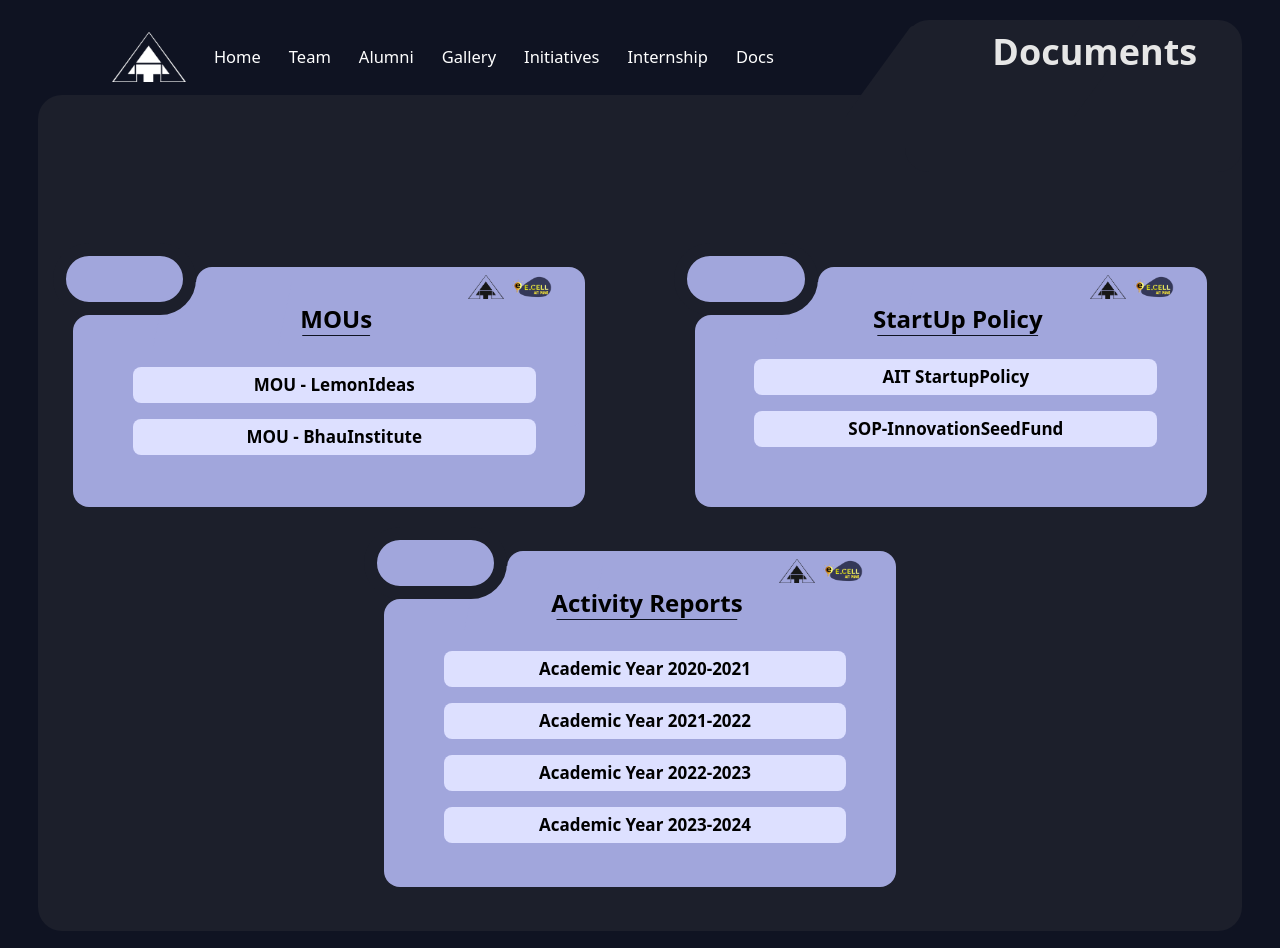
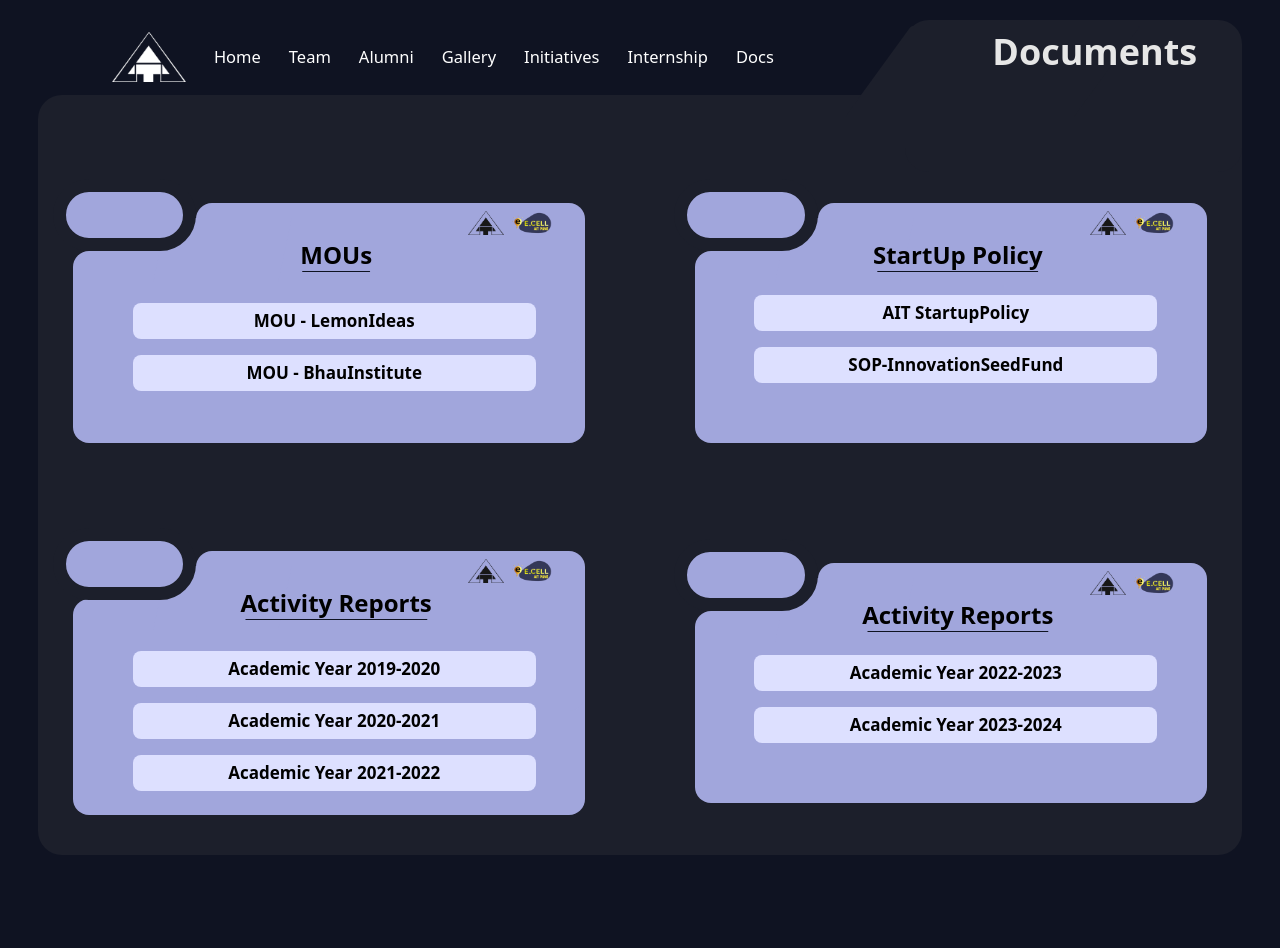
Before and after one commit to I-E-Cell/Vite-Ecell, a React (Vite) app: page /document in a window 1280 px wide. After the commit the page ends 872 px from the top, so only its background shows below. Built offline with nearby package versions, Linux system fonts and the light colour scheme.

Commit message:
added docs

```diff
--- a/src/Components/Documents.jsx
+++ b/src/Components/Documents.jsx
@@ -1,187 +1,237 @@
-import React from 'react'
-import Nav from './Nav'
-import ait from "../assets/aitb.png"
+
+import Nav from "./Nav";
+import ait from "../assets/aitb.png";
 import ecell_logo from "../assets/ecell.png";
-import mouLemonIdeas from '../assets/docs/LemonIdeas.pdf'
-import mouBhau from '../assets/docs/BhauInstitute.pdf'
-import ECell20 from '../assets/docs/ECell2020-21.pdf'
-import ECell21 from '../assets/docs/ECell2021-22.pdf'
-import ECell22 from '../assets/docs/ECell2022-23.pdf'
-import ECell23 from '../assets/docs/ECell2023-24.pdf'
-import startupPolicy from '../assets/docs/AITStartupPolicy_2022.pdf'
-import sop from '../assets/docs/SOP-InnovationSeedFund.pdf'
-
-
+import mouLemonIdeas from "../assets/docs/LemonIdeas.pdf";
+import mouBhau from "../assets/docs/BhauInstitute.pdf";
+import ECell20 from "../assets/docs/ECell2020-21.pdf";
+import ECell21 from "../assets/docs/ECell2021-22.pdf";
+import ECell22 from "../assets/docs/ECell2022-23.pdf";
+import ECell23 from "../assets/docs/ECell2324.pdf";
+import startupPolicy from "../assets/docs/AITStartupPolicy_2022.pdf";
+import sop from "../assets/docs/SOP-InnovationSeedFund.pdf";
+import ECell19 from "../assets/docs/ECell1920.pdf";
 
 const Documents = () => {
   return (
     <>
-            <div className='pb-[7em] ' >
+      <div className="pb-[7em] ">
         <Nav />
-                <div className='relative w-[100%]   bg-[#0F1322]'>
-                    <div className='relative mx-auto justify-center align-middle top-[95px]  pb-[7em] md:pb-1   w-[94%]  rounded-3xl bg-[#1C1F2B]'>
-                        <div className=' relative w-[28%]  h-[9.5em] rounded-3xl left-[72%] -top-[75px]   bg-[#1C1F2B]'>
-                            <h1 className='absolute  text-[#e6e6e6] z-10 font-semibold text-xl md:text-3xl lg:text-4xl hidden md:flex justify-center text-center md:left-[20%] lg:left-[26%] top-3'>Documents</h1>
-                            <div className='s_box rounded-sm w-[68%] lg:-left-[26.5px] -left-[28px] top-[6px]  h-[60%] bg-[#1C1F2B]'>
+        <div className="relative w-[100%]   bg-[#0F1322]">
+          <div className="relative mx-auto justify-center align-middle top-[95px]  pb-[7em] md:pb-10   w-[94%]  rounded-3xl bg-[#1C1F2B]">
+            <div className=" relative w-[28%]  h-[9.5em] rounded-3xl left-[72%] -top-[75px]   bg-[#1C1F2B]">
+              <h1 className="absolute  text-[#e6e6e6] z-10 font-semibold text-xl md:text-3xl lg:text-4xl hidden md:flex justify-center text-center md:left-[20%] lg:left-[26%] top-3">
+                Documents
+              </h1>
+              <div className="s_box rounded-sm w-[68%] lg:-left-[26.5px] -left-[28px] top-[6px]  h-[60%] bg-[#1C1F2B]"></div>
+            </div>
+            <div className="flex flex-col relative -top-11  lg:flex-row justify-center items-center lg:justify-around gap-28 lg:gap-10">
+              <div className="w-[18.5em]  sm:w-[21em] relative top-12 mx-auto md:mx-0 md:w-[28em] lg:w-[32em] h-[12em] rounded-2xl bg-[#A1A6DC]">
+                <div className="w-[76%] relative left-[24%] -top-12 h-[10em] rounded-2xl bg-[#A1A6DC]">
+                  <div className="absolute flex flex-row gap-2 left-[63%]  md:left-[70%] top-2 justify-end">
+                    <img className="w-9 h-6" src={ait} alt="" />
 
+                    <img className="w-10 h-6" src={ecell_logo} alt="" />
                   </div>
-                        </div>
-                        <div className='flex flex-col relative -top-11 lg:top-5 lg:flex-row justify-center items-center lg:justify-around gap-28 lg:gap-10'>
-
-
-                            <div className='w-[18.5em]  sm:w-[21em] relative top-12 mx-auto md:mx-0 md:w-[28em] lg:w-[32em] h-[12em] rounded-2xl bg-[#A1A6DC]'>
-                                <div className='w-[76%] relative left-[24%] -top-12 h-[10em] rounded-2xl bg-[#A1A6DC]'>
-                                    <div className='absolute flex flex-row gap-2 left-[63%]  md:left-[70%] top-2 justify-end'>
-                                        <img className='w-9 h-6' src={ait} alt="" />
-
-                                        <img className='w-10 h-6' src={ecell_logo} alt="" />
-
-                                    </div>
-                                    <div className='absolute top-9 left-[36%] translate-x-[-50%]  font-bold z-10 text-lg md:text-2xl'>
+                  <div className="absolute top-9 left-[36%] translate-x-[-50%]  font-bold z-10 text-lg md:text-2xl">
                     <div
                       // initial={{ opacity: 0, x: 60 }}
                       // whileInView={{ opacity: 1, x: 0 }}
                       // transition={{ duration: 0.6 }}
-                                            className=' '
+                      className=" "
                     >
                       <h1>MOUs</h1>
                     </div>
 
-                                        <div className='w-[95%] h-[1.4px] rounded-full relative mx-auto bg-[#0F1322]'>
+                    <div className="w-[95%] h-[1.4px] rounded-full relative mx-auto bg-[#0F1322]"></div>
+                  </div>
+                  <div className="w-[32%] h-[40%] bg-[#A1A6DC] relative top-[15px]   -skew-x-12 -left-[36px]"></div>
+                  <div className="relative mt-2 min-w-[115%] text-sm md:text-[15px] lg:text-[17px] -left-[22%] z-10 top-7  text-center">
+                    <div className="flex flex-col gap-4">
+                      <a
+                      rel="noreferrer"
+                        target="_blank"
+                        className="w-[90%] text-center font-semibold mx-auto bg-[#dde0ff] p-2 rounded-lg"
+                        href={mouLemonIdeas}
+                      >
+                        MOU - LemonIdeas
+                      </a>
+                      <a
+                      rel="noreferrer"
 
+                        target="_blank"
+                        className="w-[90%] text-center font-semibold mx-auto bg-[#dde0ff] p-2 rounded-lg"
+                        href={mouBhau}
+                      >
+                        MOU - BhauInstitute
+                      </a>
                     </div>
-                                    </div>
-                                    <div className='w-[32%] h-[40%] bg-[#A1A6DC] relative top-[15px]   -skew-x-12 -left-[36px]'>
-
-                                    </div>
-                                    <div className='relative mt-2 min-w-[115%] text-sm md:text-[15px] lg:text-[17px] -left-[22%] z-10 top-7  text-center'>
-                                        <div className='flex flex-col gap-4'>
-                                            <a target='_blank' className='w-[90%] text-center font-semibold mx-auto bg-[#dde0ff] p-2 rounded-lg' href={mouLemonIdeas}>MOU - LemonIdeas</a>
-                                            <a target='_blank' className='w-[90%] text-center font-semibold mx-auto bg-[#dde0ff] p-2 rounded-lg' href={mouBhau}>MOU - BhauInstitute</a>
-
-                                        </div>
-
                   </div>
                 </div>
 
-                                <div className='w-[28%] -top-[120.9%] -left-[4%] md:-left-[3.85%] lg:-left-[4%] relative  z-10  h-[4.5em] border-[13px] border-[#1C1F2B] rounded-full bg-[#A1A6DC]'>
-
-                                </div>
+                <div className="w-[28%] -top-[120.9%] -left-[4%] md:-left-[3.85%] lg:-left-[4%] relative  z-10  h-[4.5em] border-[13px] border-[#1C1F2B] rounded-full bg-[#A1A6DC]"></div>
               </div>
 
-
-
-
-
-                            <div className='w-[18.5em] sm:w-[21em] relative top-12 mx-auto md:mx-0 md:w-[28em] lg:w-[32em] h-[12em] rounded-2xl bg-[#A1A6DC]'>
-                                <div className='w-[76%] relative left-[24%] -top-12 h-[10em] rounded-2xl bg-[#A1A6DC]'>
-                                    <div className='absolute flex flex-row gap-2 left-[63%]  md:left-[70%] top-2 justify-end'>
-                                        <img className='w-9 h-6' src={ait} alt="" />
-                                        <img className='w-10 h-6' src={ecell_logo} alt="" />
+              <div className="w-[18.5em] sm:w-[21em] relative top-12 mx-auto md:mx-0 md:w-[28em] lg:w-[32em] h-[12em] rounded-2xl bg-[#A1A6DC]">
+                <div className="w-[76%] relative left-[24%] -top-12 h-[10em] rounded-2xl bg-[#A1A6DC]">
+                  <div className="absolute flex flex-row gap-2 left-[63%]  md:left-[70%] top-2 justify-end">
+                    <img className="w-9 h-6" src={ait} alt="" />
+                    <img className="w-10 h-6" src={ecell_logo} alt="" />
                   </div>
-                                    <div className='absolute top-9 left-[36%] translate-x-[-50%]  font-bold z-10 text-lg md:text-2xl'>
+                  <div className="absolute top-9 left-[36%] translate-x-[-50%]  font-bold z-10 text-lg md:text-2xl">
                     <div
                     // initial={{ opacity: 0, x: 60 }}
                     // whileInView={{ opacity: 1, x: 0 }}
                     // transition={{ duration: 0.6 }}
-
                     >
                       <h1>StartUp Policy</h1>
                     </div>
 
-                                        <div className='w-[95%] h-[1.4px] rounded-full relative mx-auto bg-[#0F1322]'>
+                    <div className="w-[95%] h-[1.4px] rounded-full relative mx-auto bg-[#0F1322]"></div>
+                  </div>
+                  <div className="w-[32%] h-[40%] bg-[#A1A6DC] relative top-[15px]   -skew-x-12 -left-[36px]"></div>
 
+                  <div className="relative min-w-[115%] text-sm md:text-[15px] lg:text-[17px] -left-[22%] z-10 top-7  text-center">
+                    <div className="flex flex-col gap-4">
+                      <a
+                        target="_blank"
+                      rel="noreferrer"
+
+                        className="w-[90%] text-center font-semibold mx-auto bg-[#dde0ff] p-2 rounded-lg"
+                        href={startupPolicy}
+                      >
+                        AIT StartupPolicy
+                      </a>
+                      <a
+                        target="_blank"
+                        className="w-[90%] text-center font-semibold mx-auto bg-[#dde0ff] p-2 rounded-lg"
+                        href={sop}
+                      rel="noreferrer"
+
+                      >
+                        SOP-InnovationSeedFund
+                      </a>
                     </div>
-                                    </div>
-                                    <div className='w-[32%] h-[40%] bg-[#A1A6DC] relative top-[15px]   -skew-x-12 -left-[36px]'>
-
-                                    </div>
-
-                                    <div className='relative min-w-[115%] text-sm md:text-[15px] lg:text-[17px] -left-[22%] z-10 top-7  text-center'>
-                                        <div className='flex flex-col gap-4'>
-                                            <a target='_blank' className='w-[90%] text-center font-semibold mx-auto bg-[#dde0ff] p-2 rounded-lg' href={startupPolicy}>AIT StartupPolicy</a>
-                                            <a target='_blank' className='w-[90%] text-center font-semibold mx-auto bg-[#dde0ff] p-2 rounded-lg' href={sop}>SOP-InnovationSeedFund</a>
-
-                                        </div>
-
                   </div>
                 </div>
 
-                                <div className='w-[28%] -top-[120.9%] -left-[4%] md:-left-[3.85%] lg:-left-[4%] relative  z-10  h-[4.5em] border-[13px] border-[#1C1F2B] rounded-full bg-[#A1A6DC]'>
-
+                <div className="w-[28%] -top-[120.9%] -left-[4%] md:-left-[3.85%] lg:-left-[4%] relative  z-10  h-[4.5em] border-[13px] border-[#1C1F2B] rounded-full bg-[#A1A6DC]"></div>
               </div>
             </div>
 
+            <div className="flex flex-col relative   lg:flex-row justify-center items-center lg:justify-around gap-28 lg:gap-10"></div>
 
+            <div className="flex flex-col gap-28 lg:gap-10  relative top-14 lg:top-8 lg:flex-row justify-center items-center lg:justify-around md:my-20  ">
+              <div className="w-[18.5em]  sm:w-[21em] relative top-12 mx-auto md:mx-0 md:w-[28em] lg:w-[32em] h-[13.5em] rounded-2xl bg-[#A1A6DC]">
+                <div className="w-[76%] relative left-[24%] -top-12 h-[10em] rounded-2xl bg-[#A1A6DC]">
+                  <div className="absolute flex flex-row gap-2 left-[63%]  md:left-[70%] top-2 justify-end">
+                    <img className="w-9 h-6" src={ait} alt="" />
+
+                    <img className="w-10 h-6" src={ecell_logo} alt="" />
                   </div>
-
-
-
-                        <div className='flex flex-col relative top-14 lg:top-8 lg:flex-row justify-center items-center lg:justify-around md:my-20  '>
-                            <div className=" mx-auto">
-
-                            <div className='w-[18.5em]  sm:w-[21em] relative top-12  md:mx-0 md:w-[28em] lg:w-[32em] h-[18em] rounded-2xl bg-[#A1A6DC] mb-5 md:mb-10 '>
-                                <div className='w-[76%] relative left-[24%] -top-12 h-[10em] rounded-2xl bg-[#A1A6DC]'>
-                                    <div className='absolute flex flex-row gap-2 left-[63%]  md:left-[70%] top-2 justify-end'>
-                                        <img className='w-9 h-6' src={ait} alt="" />
-
-                                        <img className='w-10 h-6' src={ecell_logo} alt="" />
-
-                                    </div>
-                                    <div className='absolute top-9 left-[36%] translate-x-[-50%]  font-bold z-10 text-lg md:text-2xl'>
+                  <div className="absolute top-9 left-[36%] translate-x-[-50%]  font-bold z-10 text-lg md:text-2xl">
                     <div
                       // initial={{ opacity: 0, x: 60 }}
                       // whileInView={{ opacity: 1, x: 0 }}
                       // transition={{ duration: 0.6 }}
-                                            className=' '
+                      className=" "
                     >
                       <h1>Activity Reports</h1>
                     </div>
 
-                                        <div className='w-[95%] h-[1.4px] rounded-full relative mx-auto bg-[#0F1322]'>
+                    <div className="w-[95%] h-[1.4px] rounded-full relative mx-auto bg-[#0F1322]"></div>
+                  </div>
+                  <div className="w-[32%] h-[40%] bg-[#A1A6DC] relative top-[15px]   -skew-x-12 -left-[36px]"></div>
+                  <div className="relative mt-2 min-w-[115%] text-sm md:text-[15px] lg:text-[17px] -left-[22%] z-10 top-7  text-center">
+                    <div className="flex flex-col gap-4">
+                      <a
+                        target="_blank"
+                        className="w-[90%] text-center font-semibold mx-auto bg-[#dde0ff] p-2 rounded-lg"
+                        href={ECell19}
+                      rel="noreferrer"
 
+                      >
+                        Academic Year 2019-2020
+                      </a>
+
+                      <a
+                        target="_blank"
+                        className="w-[90%] text-center font-semibold mx-auto bg-[#dde0ff] p-2 rounded-lg"
+                        href={ECell20}
+                      rel="noreferrer"
+
+                      >
+                        Academic Year 2020-2021
+                      </a>
+                      <a
+                        target="_blank"
+                        className="w-[90%] text-center font-semibold mx-auto bg-[#dde0ff] p-2 rounded-lg"
+                        href={ECell21}
+                      rel="noreferrer"
+
+                      >
+                        Academic Year 2021-2022
+                      </a>
                     </div>
-                                    </div>
-                                    <div className='w-[32%] h-[40%] bg-[#A1A6DC] relative top-[15px]   -skew-x-12 -left-[36px]'>
-
-                                    </div>
-                                    <div className='relative mt-2 min-w-[115%] text-sm md:text-[15px] lg:text-[17px] -left-[22%] z-10 top-7  text-center'>
-                                        <div className='flex flex-col gap-4'>
-                                            <a target='_blank' className='w-[90%] text-center font-semibold mx-auto bg-[#dde0ff] p-2 rounded-lg' href={ECell20}>Academic Year 2020-2021</a>
-                                            <a target='_blank' className='w-[90%] text-center font-semibold mx-auto bg-[#dde0ff] p-2 rounded-lg' href={ECell21}>Academic Year 2021-2022</a>
-                                            <a target='_blank' className='w-[90%] text-center font-semibold mx-auto bg-[#dde0ff] p-2 rounded-lg' href={ECell22}>Academic Year 2022-2023</a>
-                                            <a target='_blank' className='w-[90%] text-center font-semibold mx-auto bg-[#dde0ff] p-2 rounded-lg' href={ECell23}>Academic Year 2023-2024</a>
-
-                                        </div>
-
                   </div>
                 </div>
 
-                                <div className='w-[28%] -top-[80.7%] -left-[4%] md:-left-[3.85%] lg:-left-[4%] relative  z-10  h-[4.5em] border-[13px] border-[#1C1F2B] rounded-full bg-[#A1A6DC]'>
+                <div className="w-[28%] -top-[107%] -left-[4%] md:-left-[3.85%] lg:-left-[4%] relative  z-10  h-[4.5em] border-[13px] border-[#1C1F2B] rounded-full bg-[#A1A6DC]"></div>
+              </div>
 
+              <div className="w-[18.5em] sm:w-[21em] relative top-12 mx-auto md:mx-0 md:w-[28em] lg:w-[32em] h-[12em] rounded-2xl bg-[#A1A6DC]">
+                <div className="w-[76%] relative left-[24%] -top-12 h-[10em] rounded-2xl bg-[#A1A6DC]">
+                  <div className="absolute flex flex-row gap-2 left-[63%]  md:left-[70%] top-2 justify-end">
+                    <img className="w-9 h-6" src={ait} alt="" />
+                    <img className="w-10 h-6" src={ecell_logo} alt="" />
+                  </div>
+                  <div className="absolute top-9 left-[36%] translate-x-[-50%]  font-bold z-10 text-lg md:text-2xl">
+                    <div
+                    // initial={{ opacity: 0, x: 60 }}
+                    // whileInView={{ opacity: 1, x: 0 }}
+                    // transition={{ duration: 0.6 }}
+                    >
+                      <h1>Activity Reports</h1>
+                    </div>
+
+                    <div className="w-[95%] h-[1.4px] rounded-full relative mx-auto bg-[#0F1322]"></div>
+                  </div>
+                  <div className="w-[32%] h-[40%] bg-[#A1A6DC] relative top-[15px]   -skew-x-12 -left-[36px]"></div>
+
+                  <div className="relative min-w-[115%] text-sm md:text-[15px] lg:text-[17px] -left-[22%] z-10 top-7  text-center">
+                    <div className="flex flex-col gap-4">
+                      <a
+                        target="_blank"
+                        className="w-[90%] text-center font-semibold mx-auto bg-[#dde0ff] p-2 rounded-lg"
+                        href={ECell22}
+                      rel="noreferrer"
+
+                      >
+                        Academic Year 2022-2023
+                      </a>
+                      <a
+                        target="_blank"
+                        className="w-[90%] text-center font-semibold mx-auto bg-[#dde0ff] p-2 rounded-lg"
+                        href={ECell23}
+                      rel="noreferrer"
+
+                      >
+                        Academic Year 2023-2024
+                      </a>
+                    </div>
                   </div>
                 </div>
 
+                <div className="w-[28%] -top-[120.9%] -left-[4%] md:-left-[3.85%] lg:-left-[4%] relative  z-10  h-[4.5em] border-[13px] border-[#1C1F2B] rounded-full bg-[#A1A6DC]"></div>
+              </div>
             </div>
 
-
             <div></div>
-
-
-
           </div>
-
-
-
-
         </div>
-
-                </div>
-
-
       </div>
     </>
-    )
-}
+  );
+};
 
-export default Documents
+export default Documents;
```
Also changed, not shown: 2 other files (tests, documents, lock files or other folders). Lines whose indentation alone changed are shown as unchanged.
